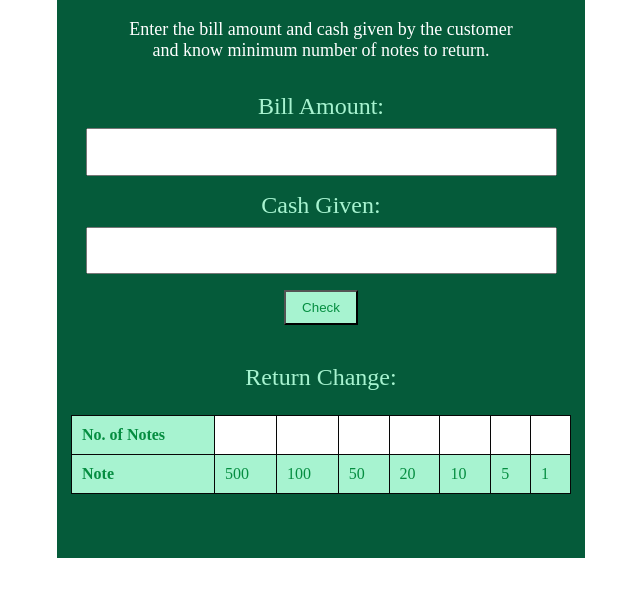
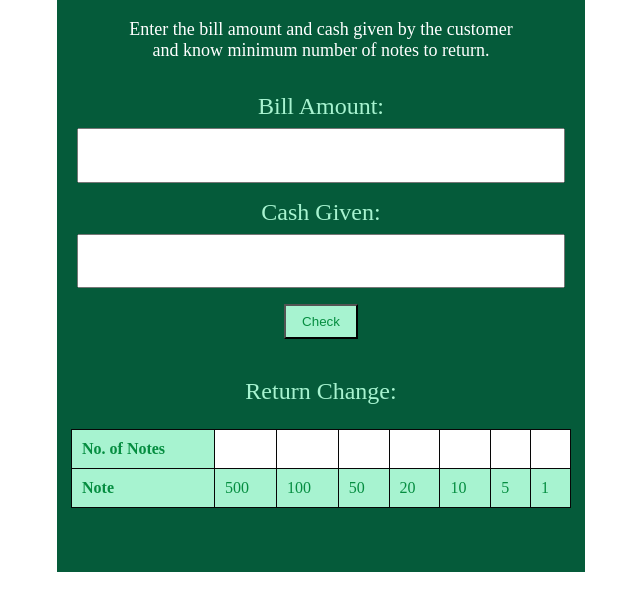
Before and after one commit to AnubhavShrivastav/cash_register, a plain HTML site: page index.html in a window 1280 px wide. Shown: the part 151-762 px from the top of the page, without its empty margins (319-959 px from the left). Drawn offline with Linux system fonts and the light colour scheme.

Commit message:
change width

```diff
--- a/style.css
+++ b/style.css
@@ -22,33 +22,30 @@
     color: white;
     font-size: large;
     text-align: center;
-
 }
 
 #bill-amount{
     margin-top: 0.5rem;
     margin-bottom: 1rem;
-
-    padding-right: 18rem;
+    width: 120%;
     padding-top: 1rem;
     padding-bottom: 0.8rem;
+    font-size: larger;
 }
-
 
 #Cash-given{
     margin-top: 0.5rem;
     margin-bottom: 1rem;
-    padding-right: 18rem;
+    width: 120%;
     padding-top: 1rem;
     padding-bottom: 0.8rem;
-
-
+    font-size: larger;
 }
 
 #check{
     background-color: #a7f3d0;
     padding: 0.5rem 1rem 0.5rem 1rem;
-    color: rgb(5, 141, 64)  ;
+    color: rgb(5, 141, 64);
 }
 
 .Change-Table{
```
